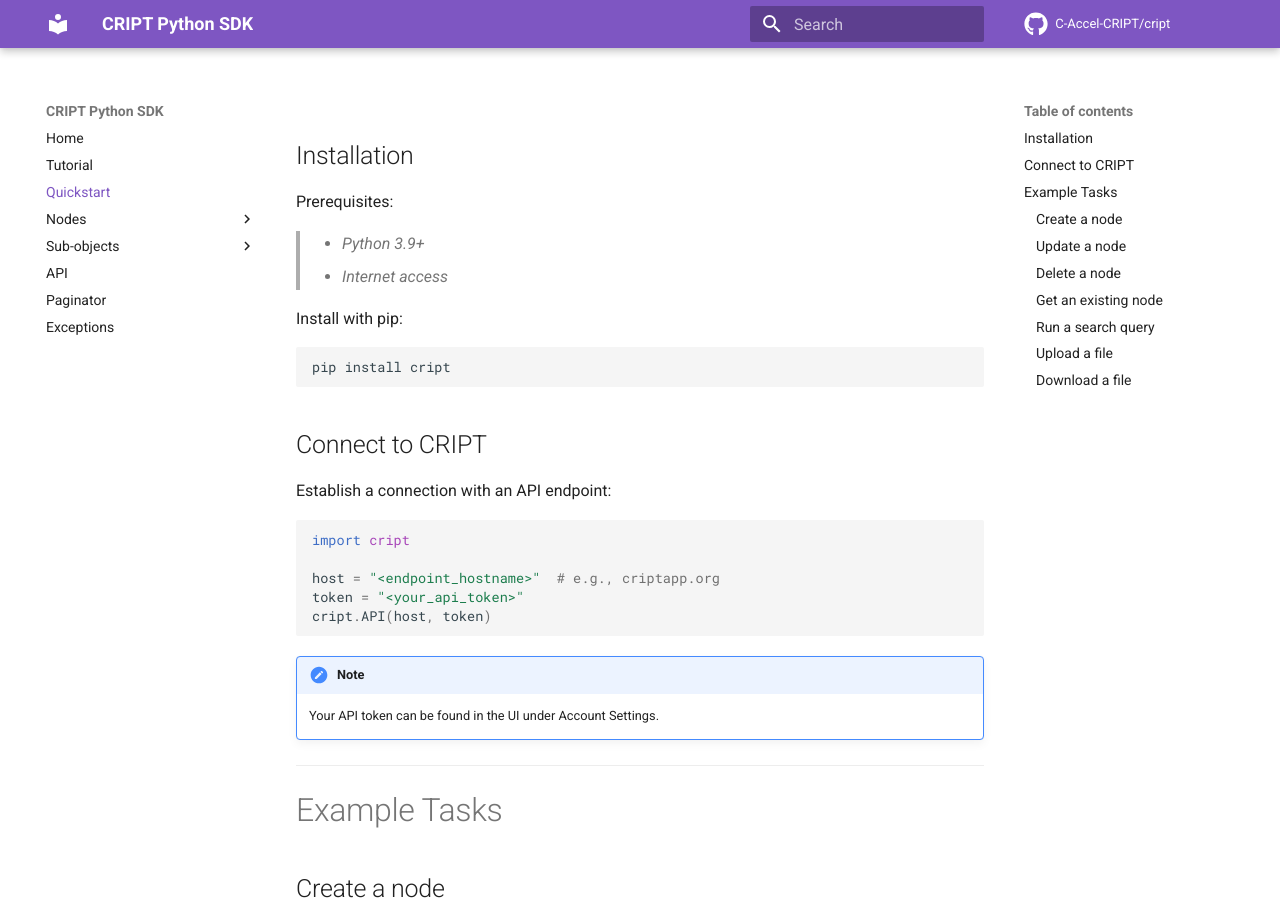
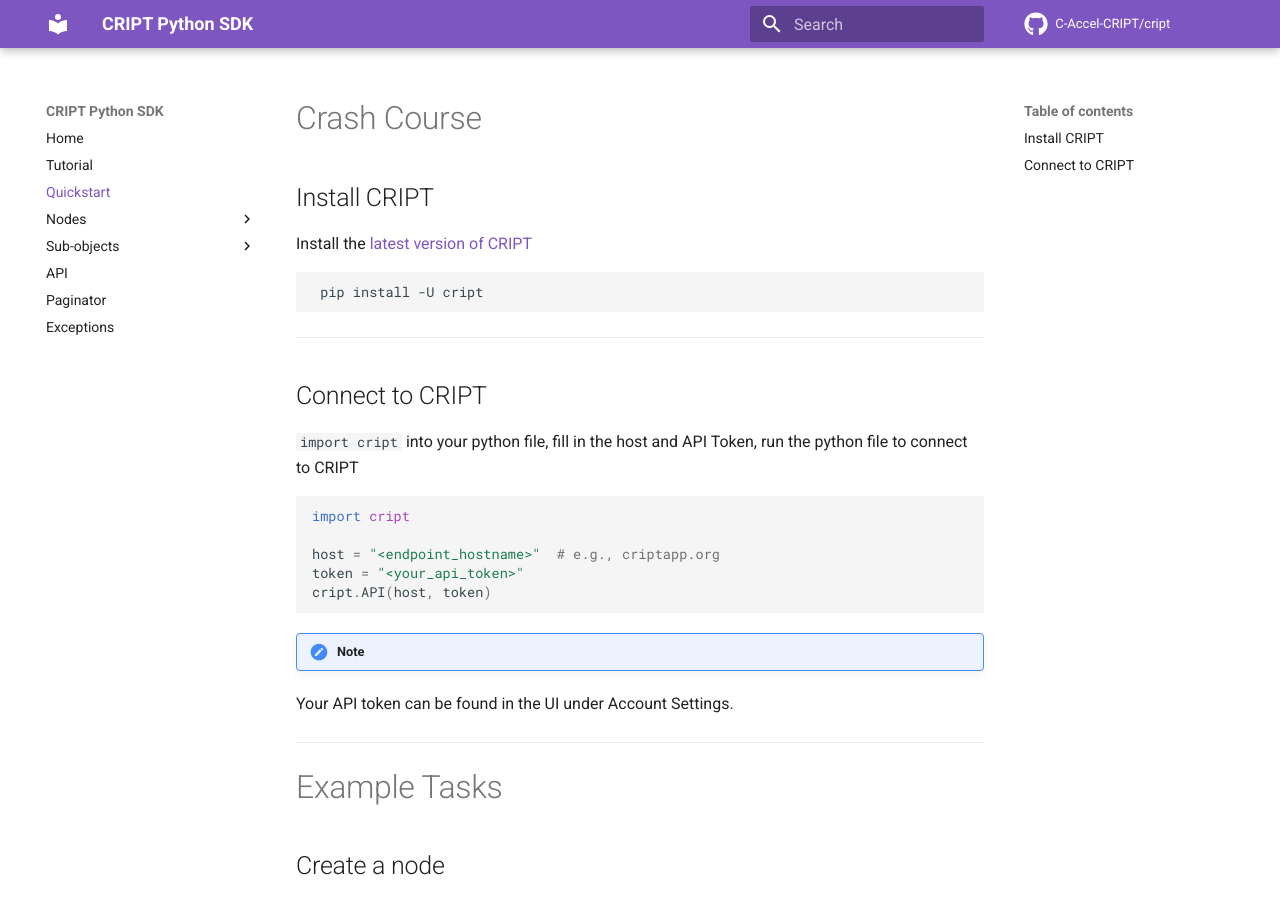
Before and after one commit to C-Accel-CRIPT/sdk-archive, an MkDocs documentation site: the page built from docs/quickstart.md, in a window 1280 px wide and 900 px high. Built offline with MkDocs 1.6.1 and Material for MkDocs 9.7.7, drawn with Linux system fonts in a browser that asks for light colours; comment, search, counter and statistics services are not loaded.

Commit message:
working on quickstart.md and tutorial.md
tutorial.md: should be more extensive and explain everything about working with the system

quickstart.md is just a quick crash course to pick it up so you can start working with it

````diff
--- a/docs/quickstart.md
+++ b/docs/quickstart.md
@@ -1,17 +1,16 @@
-## Installation
+# Crash Course
 
-Prerequisites:
-> - *Python 3.9+*
-> - *Internet access*
-
-Install with pip:
-```
-pip install cript
-```
+## Install CRIPT
+Install the [latest version of CRIPT](https://pypi.org/project/cript/)
+   ```bash
+    pip install -U cript
+   ```
+---
 
 ## Connect to CRIPT
 
-Establish a connection with an API endpoint:
+`import cript` into your python file, fill in the host and API Token, run the python file to connect to CRIPT
+
 ``` py
 import cript
 
@@ -19,66 +18,88 @@
 token = "<your_api_token>"
 cript.API(host, token)
 ```
+
 !!! note
-    Your API token can be found in the UI under Account Settings.
+Your API token can be found in the UI under Account Settings.
 
 ---
 
 # Example Tasks
 
 ## Create a node
+
 For example, create a Project:
+
 ``` py
 proj = cript.Project(name="MyProject")
 proj.save()
 ```
+
 ... then a Collection:
+
 ``` py
 coll = cript.Collection.create(project=proj, name="MyCollection")
 ```
+
 !!! note
-    Notice the use of `create()` here, which instantiates and saves the object in one go.
+Notice the use of `create()` here, which instantiates and saves the object in one go.
 
 ## Update a node
+
 For example, update the Project node created above:
+
 ``` py
 proj.name = "OurProject"
 proj.save()
 ```
+
 ... then the Collection:
+
 ```python
 coll.update(name="OurCollection")
 ```
+
 !!! note
-    Notice the use of `update()` here, which updates and saves a node in one go.
+Notice the use of `update()` here, which updates and saves a node in one go.
 
 ## Delete a node
+
 For example, delete the Collection node created above:
+
 ``` py
 coll.delete()
 ```
 
 ## Get an existing node
+
 For example, get the official CRIPT Project node:
+
 ``` py
 proj = cript.Project.get(name="CRIPT")
 ```
+
 ... then get the official styrene Material node via name:
+
 ``` py
 styrene =  cript.Material.get(project=proj.uid, name="Styrene")
 ```
+
 ... or via UID
+
 ``` py
 styrene =  cript.Material.get(uid="<material_uid>")
 ```
+
 ... or via URL
+
 ```python
-styrene =  cript.Material.get(url="<material_url>")
+styrene = cript.Material.get(url="<material_url>")
 ```
 
+## Run a search query
 
-## Run a search query
 For example, search for Material nodes with a molar mass less than 10 g/mol:
+
 ``` py
 res =  cript.Material.search(
     properties = [
@@ -92,6 +113,7 @@
 ```
 
 ... then paginate through the results.
+
 ``` py
 res.json()              # View the raw JSON for the query
 res.objects()           # Generate objects for the current page
@@ -100,12 +122,16 @@
 ```
 
 ## Upload a file
+
 First, you'll need a Project and Data node:
+
 ``` py
 proj = cript.Project.get(uid="<project_uid>")
 data = cript.Data.get(uid="<data_uid>")
 ```
+
 Next, create a File node that points to your local file:
+
 ``` py
 path = "path/to/local/file"
 f = cript.File(project=proj, source=path)
@@ -113,10 +139,13 @@
 ```
 
 ## Download a file
+
 For example, download the file you uploaded above.
+
 ``` py
 path = "path/to/local/file"
 f.download_file(path=path)
 ```
+
 !!! note
-    The default path for a download is your current directory.
+The default path for a download is your current directory.
````
Also changed, not shown: docs/tutorial.md (+35 -16 lines).
